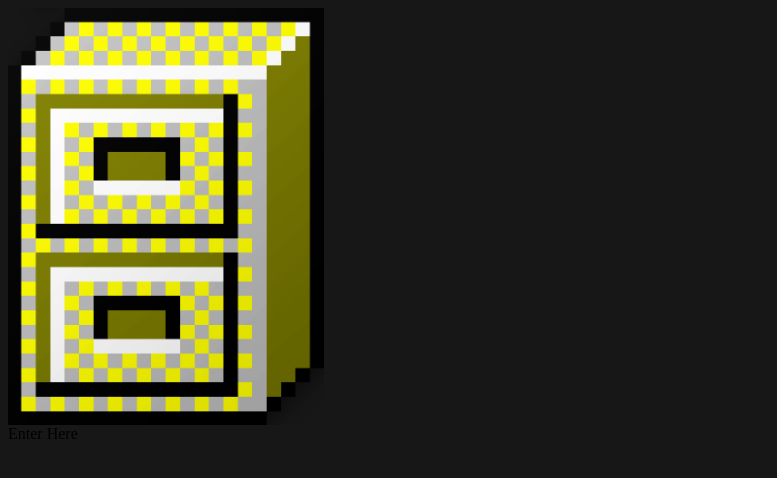
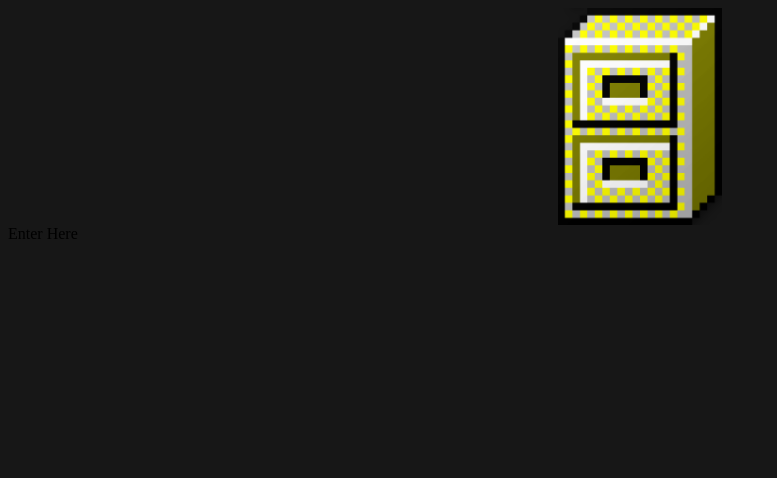
Before and after one commit to nohatTV/nohat.github.io, a website: page index.html in a window 1280 px wide. Shown: the whole page, without its empty margins (0-777 px from the left). Drawn offline with nearby package versions, Linux system fonts and the light colour scheme.

Commit message:
Update index.html

```diff
--- a/index.html
+++ b/index.html
@@ -10,9 +10,11 @@
   <script src="blockf12.js"></script>
 </head>
   <body oncontextmenu="return false;" bgcolor="#171717">
-    <a href="https://5ad.github.io/nohat.github.io/main.html/">
-      <img alt="Stop Looking..." align="middle" src="file2.png" width="25%" height="25%">
-    </a>
+    <div style="text-align: center">
+      <a href="https://5ad.github.io/nohat.github.io/main.html/">
+        <img alt="Stop Looking..." align="center" src="file2.png" width="13%" height="13%">
+      </a>
+    </div>
     <div class="terminal">
       <span class="dollar"></span>Enter Here.</div>
     <script src="writing.js"></script>
```
